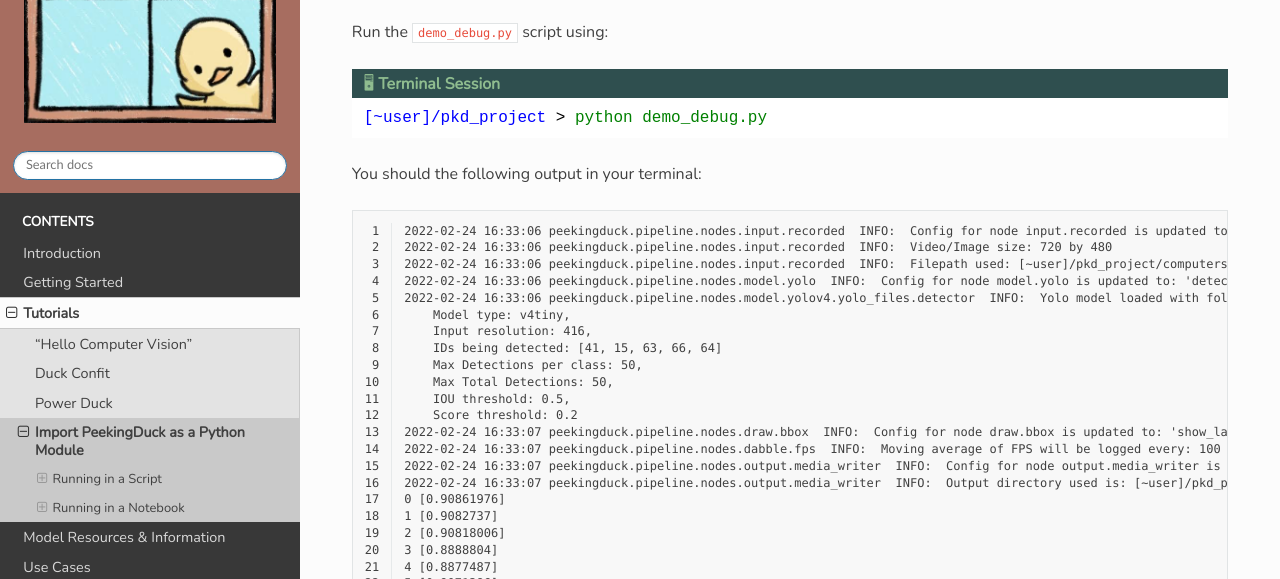
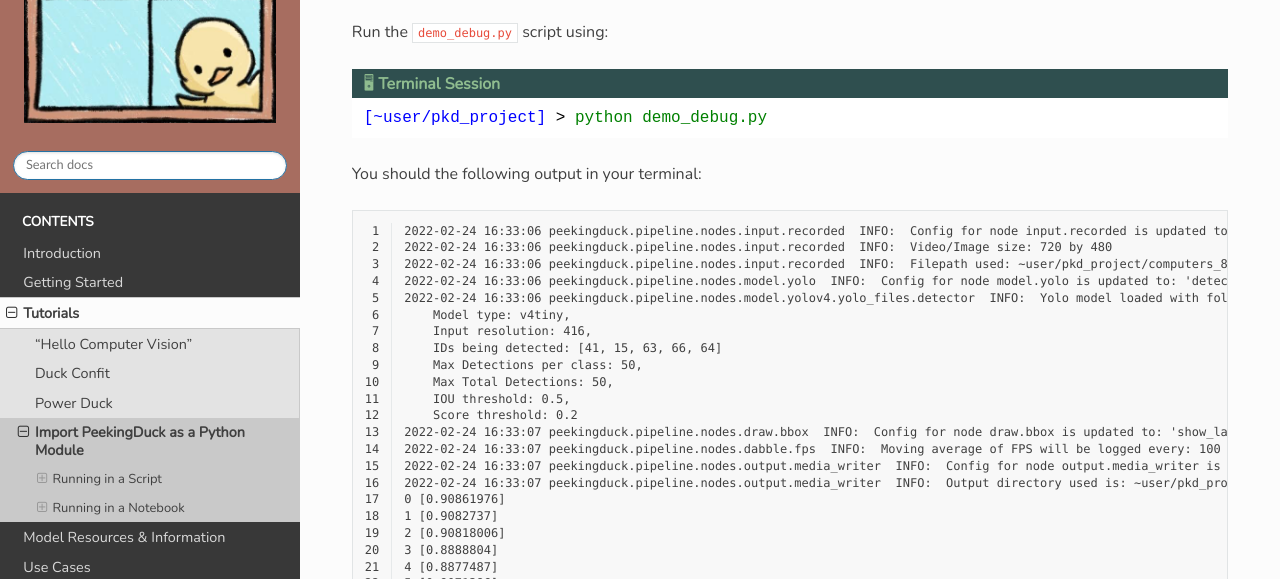
Before and after one commit to aisingapore/PeekingDuck, a Sphinx documentation site: the page built from docs/source/tutorials/04_import_as_module.rst, in a window 1280 px wide and 900 px high, scrolled down 3147 px. Shown: the part 151-730 px from the top of the window. Built offline with Sphinx 7.4.7 and the Read the Docs theme 2.0.0, drawn with Linux system fonts in a browser that asks for light colours; some of the changed text lies outside the part shown.

Commit message:
Add new 00_include.rst for tutorial substitutions, fix square bracket positions

```diff
--- a/docs/source/getting_started/03_advanced_install.rst
+++ b/docs/source/getting_started/03_advanced_install.rst
@@ -88,8 +88,8 @@
 
             | \ :blue:`[~user]` \ > \ :green:`mkdir pkd_project` \
             | \ :blue:`[~user]` \ > \ :green:`cd pkd_project` \
-            | \ :blue:`[~user/pkd_project`] \ > \ :green:`peekingduck init` \
-            | \ :blue:`[~user/pkd_project`] \ > \ :green:`peekingduck run` \
+            | \ :blue:`[~user/pkd_project]` \ > \ :green:`peekingduck init` \
+            | \ :blue:`[~user/pkd_project]` \ > \ :green:`peekingduck run` \
 
     6. **``Todo`` Install PyTorch and TorchVision for torch models**:
 
@@ -112,4 +112,4 @@
     .. admonition:: Terminal Session
 
         | \ :blue:`[~user]` \ > \ :green:`cd PeekingDuck` \
-        | \ :blue:`[~user/PeekingDuck`] \ > \ :green:`python __main__.py` \
+        | \ :blue:`[~user/PeekingDuck]` \ > \ :green:`python __main__.py` \
--- /dev/null
+++ b/docs/source/tutorials/00_include.rst
@@ -0,0 +1,20 @@
+..
+    This file defines the global substitutions used in tutorial documents.
+
+
+.. |br| raw:: html
+
+   <br />
+
+.. role:: red
+
+.. role:: blue
+
+.. role:: green
+
+.. |Blank| unicode:: U+2800 .. Invisible character
+
+.. |Enter| unicode:: U+23CE .. Unicode Enter Key Symbol
+
+.. |nbsp| unicode:: U+00A0 .. Non-breaking space
+   :trim:
--- a/docs/source/tutorials/04_import_as_module.rst
+++ b/docs/source/tutorials/04_import_as_module.rst
@@ -2,17 +2,7 @@
 Import PeekingDuck as a Python Module
 *************************************
 
-.. |br| raw:: html
-
-   <br />
-
-.. |Blank| unicode:: U+2800 .. Invisible character
-
-.. role:: red
-
-.. role:: blue
-
-.. role:: green
+.. include:: 00_include.rst
 
 .. warning::
     TODO: Update all links
@@ -39,7 +29,7 @@
 
     | \ :blue:`[~user]` \ > \ :green:`mkdir pkd_project` \
     | \ :blue:`[~user]` \ > \ :green:`cd pkd_project` \
-    | \ :blue:`[~user]/pkd_project` \ > \ :green:`peekingduck init` \
+    | \ :blue:`[~user/pkd_project]` \ > \ :green:`peekingduck init` \
 
 Then, download the `demo video <link>`_ to the ``pkd_project`` folder and create a Python script
 ``demo_debug.py`` in the same folder.
@@ -61,7 +51,7 @@
 
 .. admonition:: Terminal Session
 
-    | \ :blue:`[~user]/pkd_project` \ > \ :green:`peekingduck create-node -\-node_subdir src/custom_nodes -\-node_type dabble -\-node_name debug` \
+    | \ :blue:`[~user/pkd_project]` \ > \ :green:`peekingduck create-node -\-node_subdir src/custom_nodes -\-node_type dabble -\-node_name debug` \
 
 The command should have generated the ``debug.py`` and ``debug.yml`` files in your project directory as
 shown:
@@ -191,16 +181,16 @@
 
 .. admonition:: Terminal Session
 
-    | \ :blue:`[~user]/pkd_project` \ > \ :green:`python demo_debug.py` \
+    | \ :blue:`[~user/pkd_project]` \ > \ :green:`python demo_debug.py` \
 
 You should the following output in your terminal:
 
 .. code-block:: text
     :linenos:
 
-    2022-02-24 16:33:06 peekingduck.pipeline.nodes.input.recorded  INFO:  Config for node input.recorded is updated to: 'input_dir': [~user]/pkd_project/computers_800.mp4
+    2022-02-24 16:33:06 peekingduck.pipeline.nodes.input.recorded  INFO:  Config for node input.recorded is updated to: 'input_dir': ~user/pkd_project/computers_800.mp4
     2022-02-24 16:33:06 peekingduck.pipeline.nodes.input.recorded  INFO:  Video/Image size: 720 by 480
-    2022-02-24 16:33:06 peekingduck.pipeline.nodes.input.recorded  INFO:  Filepath used: [~user]/pkd_project/computers_800.mp4
+    2022-02-24 16:33:06 peekingduck.pipeline.nodes.input.recorded  INFO:  Filepath used: ~user/pkd_project/computers_800.mp4
     2022-02-24 16:33:06 peekingduck.pipeline.nodes.model.yolo  INFO:  Config for node model.yolo is updated to: 'detect_ids': [41, 15, 63, 66, 64]
     2022-02-24 16:33:06 peekingduck.pipeline.nodes.model.yolov4.yolo_files.detector  INFO:  Yolo model loaded with following configs:
         Model type: v4tiny,
@@ -212,8 +202,8 @@
         Score threshold: 0.2
     2022-02-24 16:33:07 peekingduck.pipeline.nodes.draw.bbox  INFO:  Config for node draw.bbox is updated to: 'show_labels': True
     2022-02-24 16:33:07 peekingduck.pipeline.nodes.dabble.fps  INFO:  Moving average of FPS will be logged every: 100 frames
-    2022-02-24 16:33:07 peekingduck.pipeline.nodes.output.media_writer  INFO:  Config for node output.media_writer is updated to: 'output_dir': [~user]/pkd_project/results
-    2022-02-24 16:33:07 peekingduck.pipeline.nodes.output.media_writer  INFO:  Output directory used is: [~user]/pkd_project/results
+    2022-02-24 16:33:07 peekingduck.pipeline.nodes.output.media_writer  INFO:  Config for node output.media_writer is updated to: 'output_dir': ~user/pkd_project/results
+    2022-02-24 16:33:07 peekingduck.pipeline.nodes.output.media_writer  INFO:  Output directory used is: ~user/pkd_project/results
     0 [0.90861976]
     1 [0.9082737]
     2 [0.90818006]
@@ -278,7 +268,7 @@
 
     | \ :blue:`[~user]` \ > \ :green:`mkdir pkd_project` \
     | \ :blue:`[~user]` \ > \ :green:`cd pkd_project` \
-    | \ :blue:`[~user]/pkd_project` \ > \ :green:`oidv6 downloader en -\-dataset data/oidv6 -\-type_data train -\-classes car -\-limit 10 -\-yes` \
+    | \ :blue:`[~user/pkd_project]` \ > \ :green:`oidv6 downloader en -\-dataset data/oidv6 -\-type_data train -\-classes car -\-limit 10 -\-yes` \
 
 You should have the following directory structure at this point:
 
```
Also changed, not shown: docs/source/tutorials/01_hello_cv.rst (+1 -13 lines), docs/source/tutorials/02_duck_confit.rst (+1 -14 lines), docs/source/tutorials/03_duck_power.rst (+1 -14 lines).
